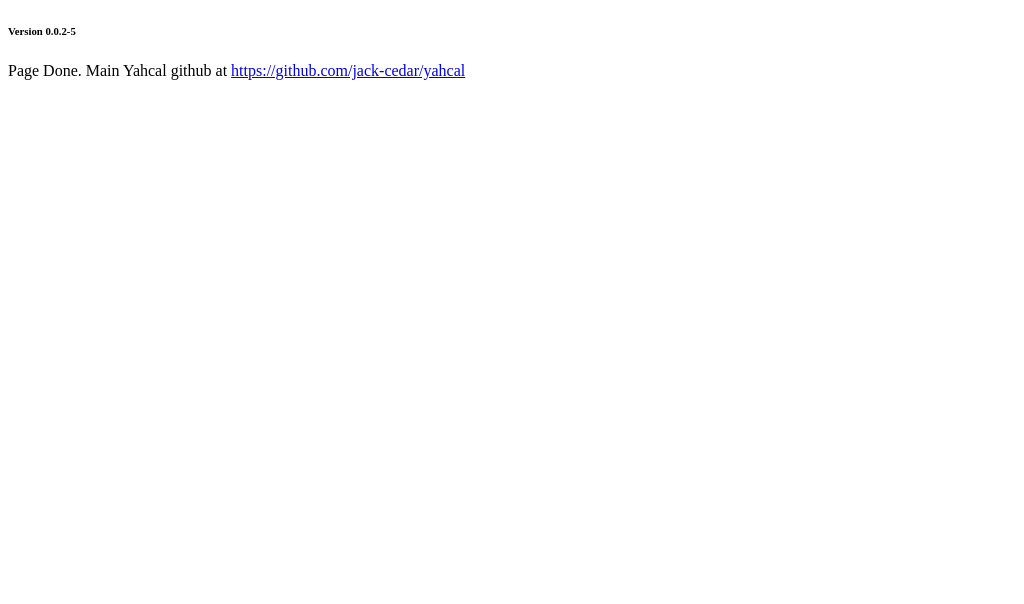
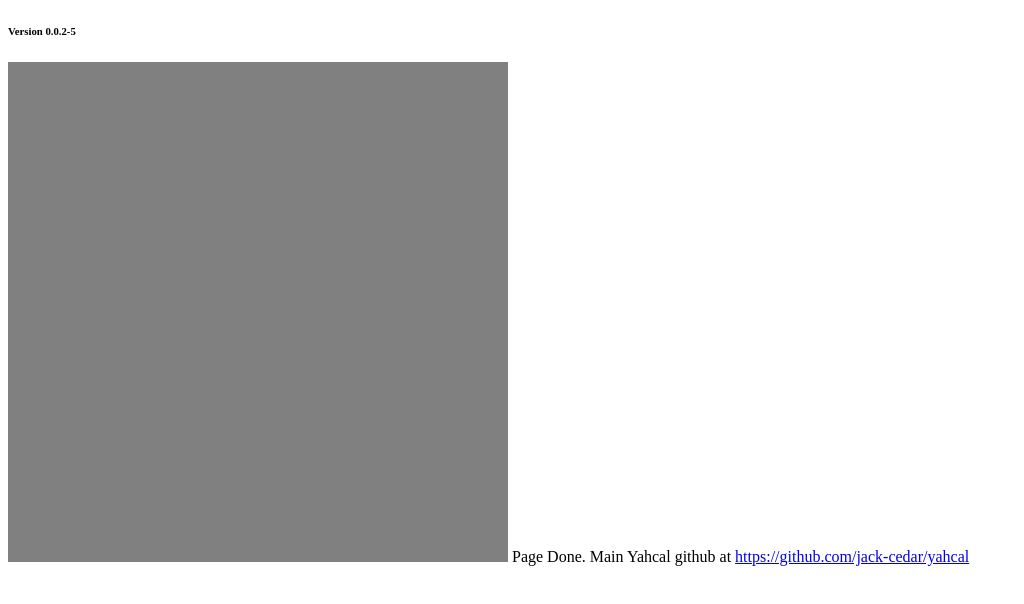
Before and after one commit to hpssjellis/my-examples-of-yahcal, a plain HTML site: page public/index.html in a window 1280 px wide. Shown: the whole page, without its empty margins (0-1024 px from the left). Drawn offline with Linux system fonts and the light colour scheme.

Commit message:
Update index.html

```diff
--- a/public/index.html
+++ b/public/index.html
@@ -8,7 +8,7 @@
     <h6> Version 0.0.2-5</h6>
     <script src="./src/yahcal.js"></script>
     <script>
-        newCanvas(500, 500);
+        NewCanvas(500, 500);
 
         background("Grey");
 
```
